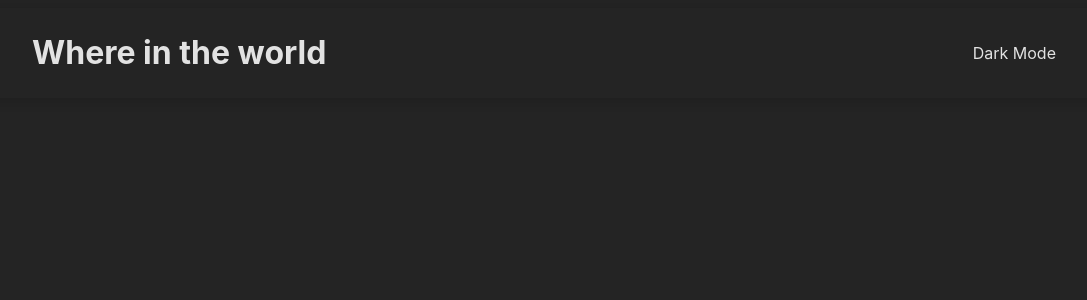
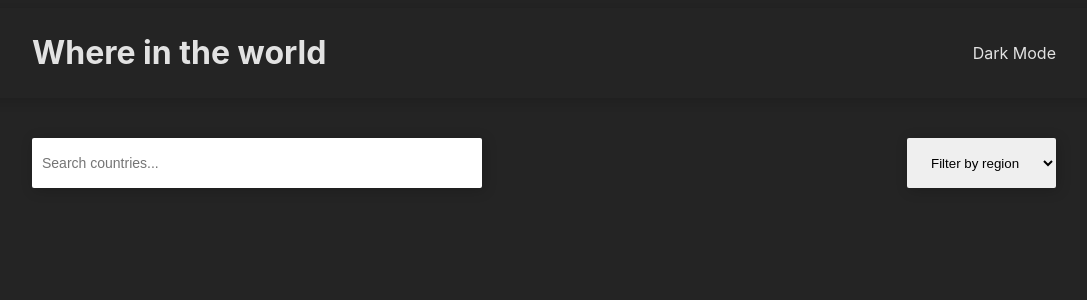
Before and after one commit to jayden-n/where-in-the-world, a React (Vite) app: page / in a window 1280 px wide. Shown: the top 300 px of the page, without its empty margins (96-1183 px from the left). Built offline with nearby package versions, Linux system fonts and the light colour scheme.

Commit message:
implementing ui for input with styled-components

```diff
--- a/src/components/Input/index.tsx
+++ b/src/components/Input/index.tsx
@@ -1 +1,14 @@
 import * as C from './styles';
+
+export const Input = () => {
+  return (
+    <C.InputArea>
+      <input type="text" placeholder="Search countries..." />
+      <select>
+        <option value="Filter by region" disabled selected>
+          Filter by region
+        </option>
+      </select>
+    </C.InputArea>
+  );
+};
--- a/src/components/Input/styles.ts
+++ b/src/components/Input/styles.ts
@@ -1 +1,27 @@
-import Styled from 'styled-components';
+import styled from 'styled-components';
+
+export const InputArea = styled.section`
+  display: flex;
+  width: 1024px;
+  margin: auto;
+  justify-content: space-between;
+  padding: 40px 0px;
+  input {
+    height: 50px;
+    width: 450px;
+    border-radius: 2px;
+    padding: 0px 10px;
+    border: none;
+    box-shadow: 2px 2px 1em rgba(0, 0, 0, 0.2);
+    outline: 0;
+    font-size: 14px;
+  }
+  select {
+    border-radius: 2px;
+    padding: 0px 20px;
+    border: none;
+    box-shadow: 2px 2px 1em rgba(0, 0, 0, 0.2);
+    outline: 0;
+    font-size: 14;
+  }
+`;
--- a/src/pages/Countries/index.tsx
+++ b/src/pages/Countries/index.tsx
@@ -1,7 +1,9 @@
 import * as C from './styles';
-
+import { Input } from '../../components/Input';
 export const Countries = () => {
-  return <>
-
-  </>
-}
+  return (
+    <C.CountriesArea>
+      <Input />
+    </C.CountriesArea>
+  );
+};
--- a/src/pages/Countries/styles.ts
+++ b/src/pages/Countries/styles.ts
@@ -1 +1,4 @@
 import styled from 'styled-components';
+export const CountriesArea = styled.main`
+  min-height: calc(100vh) - 90px;
+`;
```
